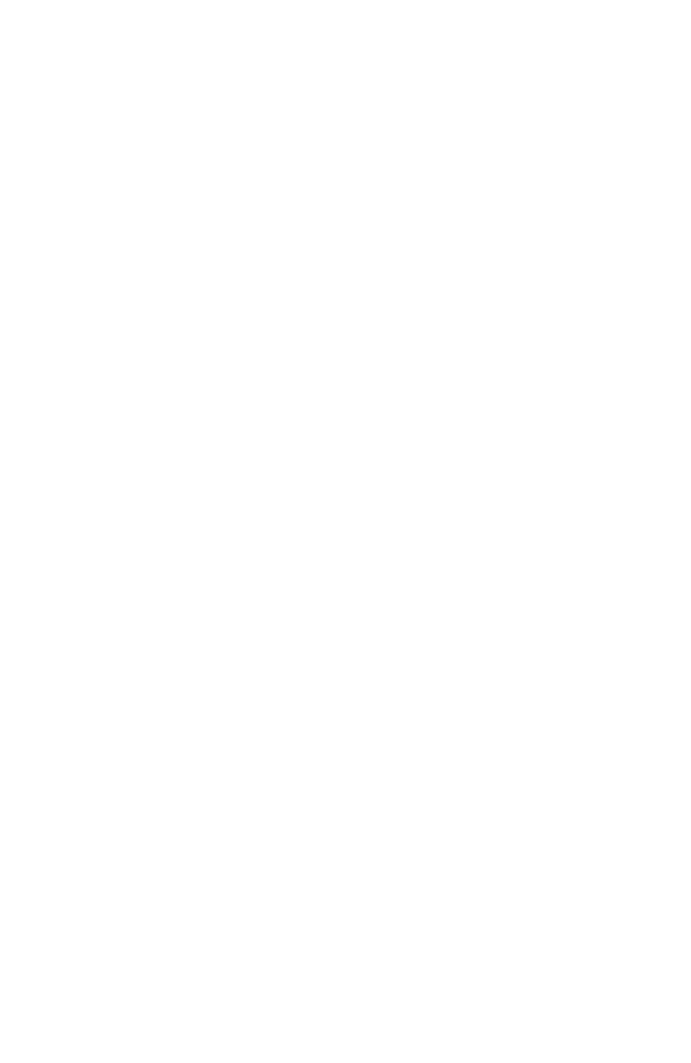
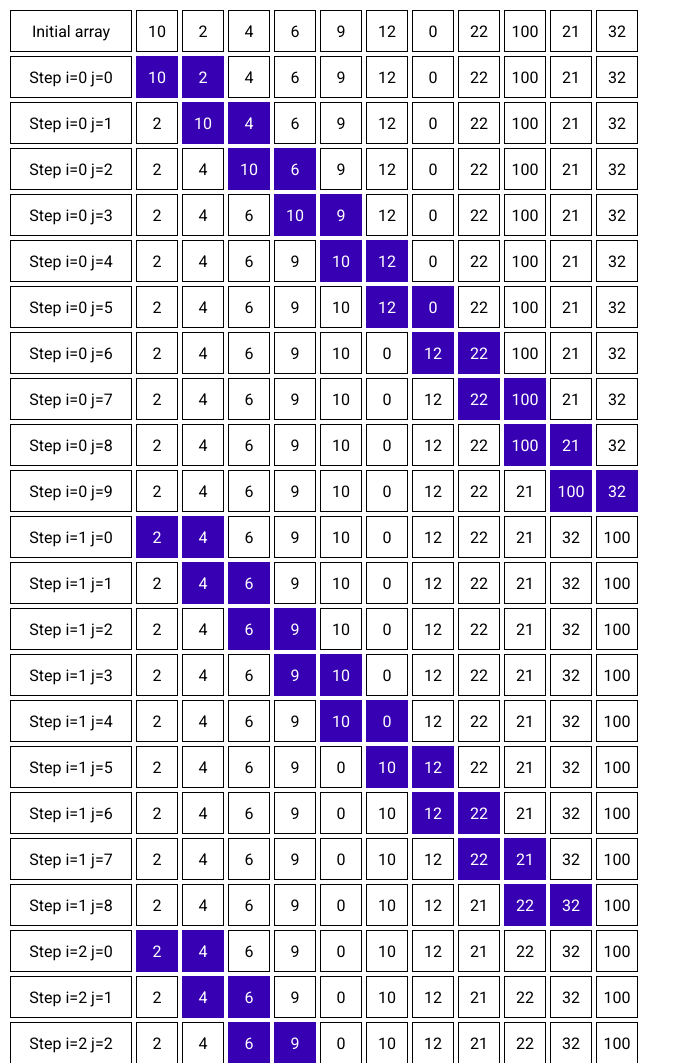
Before and after one commit to roddev-v/bubble-sort-js-visualization, a plain HTML site: page index.html in a window 1280 px wide. Shown: the top 1063 px of the page, without its empty margins (0-691 px from the left). Before the commit the page ends 800 px from the top, so only its background shows below. Drawn offline with Linux system fonts and the light colour scheme.

Commit message:
crude representation of the concept

```diff
--- a/index.html
+++ b/index.html
@@ -5,9 +5,11 @@
     <title>Bubble Sort Visualization</title>
     <meta name="viewport" content="width=device-width, initial-scale=1.0">
     <meta charset="utf-8">
-    <script src="index.js"></script>
+    <link href="https://fonts.googleapis.com/css?family=Roboto&display=swap" rel="stylesheet">
+    <link href="style.css" rel="stylesheet" type="text/css">
+    <script async src="index.js"></script>
 </head>
     <body>
-
+        <div id="resultArea"></div>
     </body>
 </html>
--- a/index.js
+++ b/index.js
@@ -1,20 +1,44 @@
-let test = [10,2,4,6,9,12,0];
+let test = [10, 2, 4, 6, 9, 12, 0, 22, 100, 21, 32];
+// initial array
+printArray(test, 'Initial array');
+
+//Sorting
+bubbleSort(test);
+
+//Sorting process
+printArray(test, 'Final array');
 
 function bubbleSort(input) {
     let n = input.length;
-    for(let i = 0 ; i < n - 1; i++) {
-        for(let j = 0; j < n - i - 1; j++) {
-            if(input[j] > input[j+1]) {
+    for (let i = 0; i < n - 1; i++) {
+        for (let j = 0; j < n - i - 1; j++) {
+            printArray(input, `Step i=${i} j=${j}`, j);
+            if (input[j] > input[j + 1]) {
                 let aux = input[j];
-                input[j] = input[j+1];
-                input[j+1] = aux;
+                input[j] = input[j + 1];
+                input[j + 1] = aux;
             }
         }
     }
 }
 
-function printArray(input){
-    input.forEach(element => {
-        console.log(element);
+function printArray(input, label, highlight) {
+    const resultArea = document.getElementById("resultArea");
+    const container = document.createElement('div');
+    const info = document.createElement('div');
+
+    info.innerHTML = label;
+    info.className = 'label';
+    container.className = 'container';
+    container.appendChild(info);
+    input.forEach((element, index) => {
+        const div = document.createElement('div');
+        div.innerHTML = element;
+        div.className = 'item';
+        if (index == highlight || index == highlight + 1) {
+            div.classList.add('highlight');
+        }
+        container.appendChild(div);
     });
+    resultArea.appendChild(container);
 }
--- /dev/null
+++ b/style.css
@@ -0,0 +1,36 @@
+body {
+    font-family: 'Roboto', sans-serif;
+}
+
+.container {
+    display: flex;
+}
+
+.item {
+    margin: 2px;
+    padding: 10px;
+    display: flex;
+    justify-content: center;
+    align-items: center;
+    width: 20px;
+    height: 20px;
+    border: 1px solid black;
+}
+
+.label {
+    display: flex;
+    width: 100px;
+    height: 40px;
+    height: 20px;
+    margin: 2px;
+    padding: 10px;
+    border: 1px solid black;
+    justify-content: center;
+    align-items: center;
+}
+
+.highlight {
+    background-color: #3700B3;
+    color: white;
+    border: 1px solid #3700B3;
+}
```
